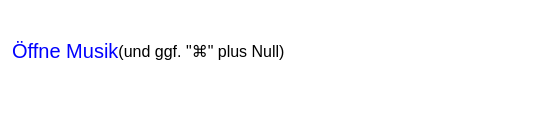
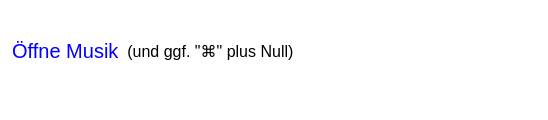
Before and after one commit to SummerSun12/EW_Links, a plain HTML site: page index.html in a window 1280 px wide. Shown: the part 204-324 px from the top of the page, 108-656 px from the left. Drawn offline with Linux system fonts and the light colour scheme.

Commit message:
Update index.html

```diff
--- a/index.html
+++ b/index.html
@@ -65,7 +65,7 @@
             <a href="music://" target="_blank">
                 <img src="AppleMusiclogo.jpg" alt="Apple Music Logo">
             </a>
-            <a class="music-link" href="music://">Öffne Musik</a> <span>(und ggf. "⌘" plus Null)
+            <a class="music-link" href="music://">Öffne Musik</a>&nbsp; (und ggf. "⌘" plus Null)
         </div>
     </div>
 </body>
```
